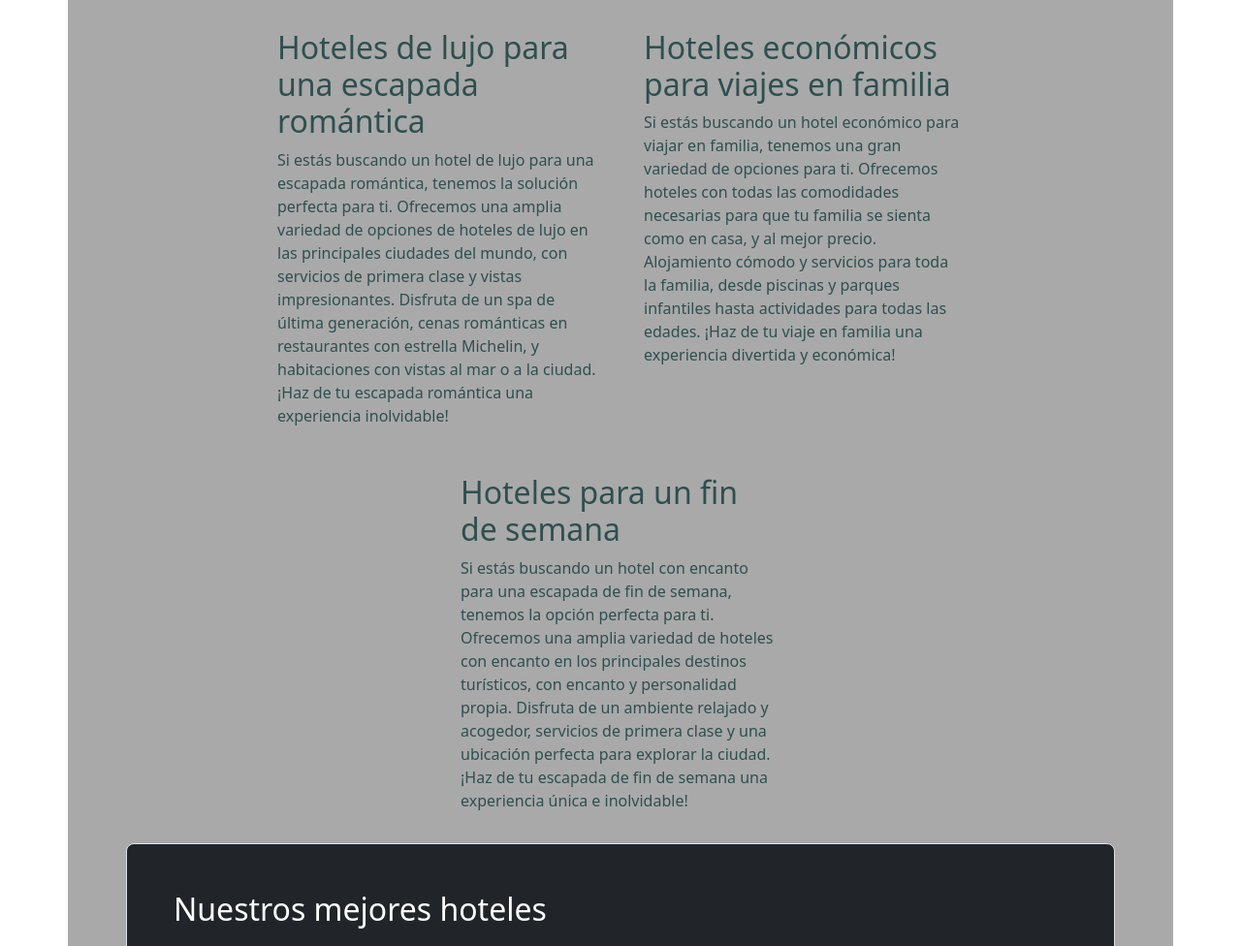
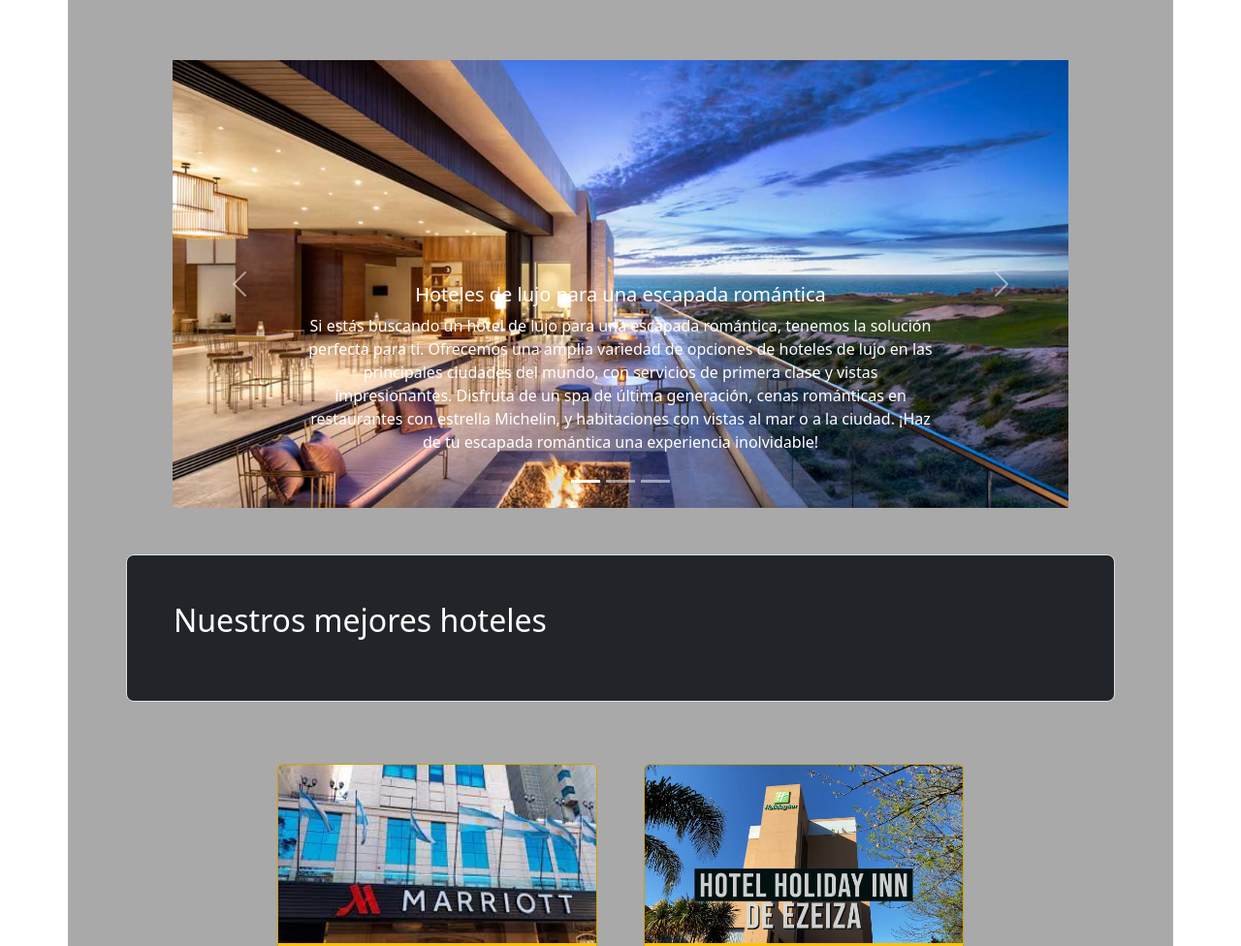
Before and after one commit to miguell29/guia-hoteles, a website: page index.html in a window 1280 px wide. Shown: the part 873-1849 px from the top of the page at 97% size. Drawn offline with nearby package versions, Linux system fonts and the light colour scheme.

Commit message:
Se utilizo el componente carousel de bootstrap para mejorar la seccion propuestas de index.html

```diff
--- a/index.html
+++ b/index.html
@@ -64,22 +64,45 @@
                 </div>
 
         </section>
-        <!-- propuestas -->
-        <section class="d-flex flex-row flex-wrap propuestas justify-content-center">
-            <section>
-                <h2>Hoteles de lujo para una escapada romántica</h2>
+        <!-- propuestas EN formato carrusel-->
+        <div id="carouselExampleDark" class="carousel slide m-5" data-bs-ride="carousel">
+          <div class="carousel-indicators">
+            <button type="button" data-bs-target="#carouselExampleDark" data-bs-slide-to="0" class="active" aria-current="true" aria-label="Slide 1"></button>
+            <button type="button" data-bs-target="#carouselExampleDark" data-bs-slide-to="1" aria-label="Slide 2"></button>
+            <button type="button" data-bs-target="#carouselExampleDark" data-bs-slide-to="2" aria-label="Slide 3"></button>
+          </div>
+          <div class="carousel-inner">
+            <div class="carousel-item active" data-bs-interval="10000">
+              <img src="img/hotel1.jpg" class="d-block w-100" alt="hotel romantico">
+              <div class="carousel-caption d-none d-md-block">
+                <h5>Hoteles de lujo para una escapada romántica</h5>
                 <p>Si estás buscando un hotel de lujo para una escapada romántica, tenemos la solución perfecta para ti. Ofrecemos una amplia variedad de opciones de hoteles de lujo en las principales ciudades del mundo, con servicios de primera clase y vistas impresionantes. Disfruta de un spa de última generación, cenas románticas en restaurantes con estrella Michelin, y habitaciones con vistas al mar o a la ciudad. ¡Haz de tu escapada romántica una experiencia inolvidable!</p>
-            </section>
-            <section>
-            <h2>Hoteles económicos para viajes en familia</h2>
+              </div>
+            </div>
+            <div class="carousel-item" data-bs-interval="2000">
+              <img src="img/hotel-2.jpg" class="d-block w-100" alt="hotel para viajes en familia">
+              <div class="carousel-caption d-none d-md-block">
+                <h5>Hoteles económicos para viajes en familia</h5>
                 <p>Si estás buscando un hotel económico para viajar en familia, tenemos una gran variedad de opciones para ti. Ofrecemos hoteles con todas las comodidades necesarias para que tu familia se sienta como en casa, y al mejor precio. Alojamiento cómodo y servicios para toda la familia, desde piscinas y parques infantiles hasta actividades para todas las edades. ¡Haz de tu viaje en familia una experiencia divertida y económica!</p>
-            </section>
-            <section>
-                <h2>Hoteles para un fin de semana</h2>
+              </div>
+            </div>
+            <div class="carousel-item">
+              <img src="img/hotel-3.jpg" class="d-block w-100" alt="hotel de fin de semana">
+              <div class="carousel-caption d-none d-md-block">
+                <h5>Hoteles para un fin de semana</h5>
                 <p>Si estás buscando un hotel con encanto para una escapada de fin de semana, tenemos la opción perfecta para ti. Ofrecemos una amplia variedad de hoteles con encanto en los principales destinos turísticos, con encanto y personalidad propia. Disfruta de un ambiente relajado y acogedor, servicios de primera clase y una ubicación perfecta para explorar la ciudad. ¡Haz de tu escapada de fin de semana una experiencia única e inolvidable!</p>
-            </section>
-        </section>
-
+              </div>
+            </div>
+          </div>
+          <button class="carousel-control-prev" type="button" data-bs-target="#carouselExampleDark" data-bs-slide="prev">
+            <span class="carousel-control-prev-icon" aria-hidden="true"></span>
+            <span class="visually-hidden">Previous</span>
+          </button>
+          <button class="carousel-control-next" type="button" data-bs-target="#carouselExampleDark" data-bs-slide="next">
+            <span class="carousel-control-next-icon" aria-hidden="true"></span>
+            <span class="visually-hidden">Next</span>
+          </button>
+        </div>
 
         <section class="container border p-5  rounded-3 text-bg-dark mb-5">
             <h2 class="mb-3">Nuestros mejores hoteles</h2>
```
Also changed, not shown: img/hotel-2.jpg (added), img/hotel-3.jpg (added), img/hotel1.jpg (added).
